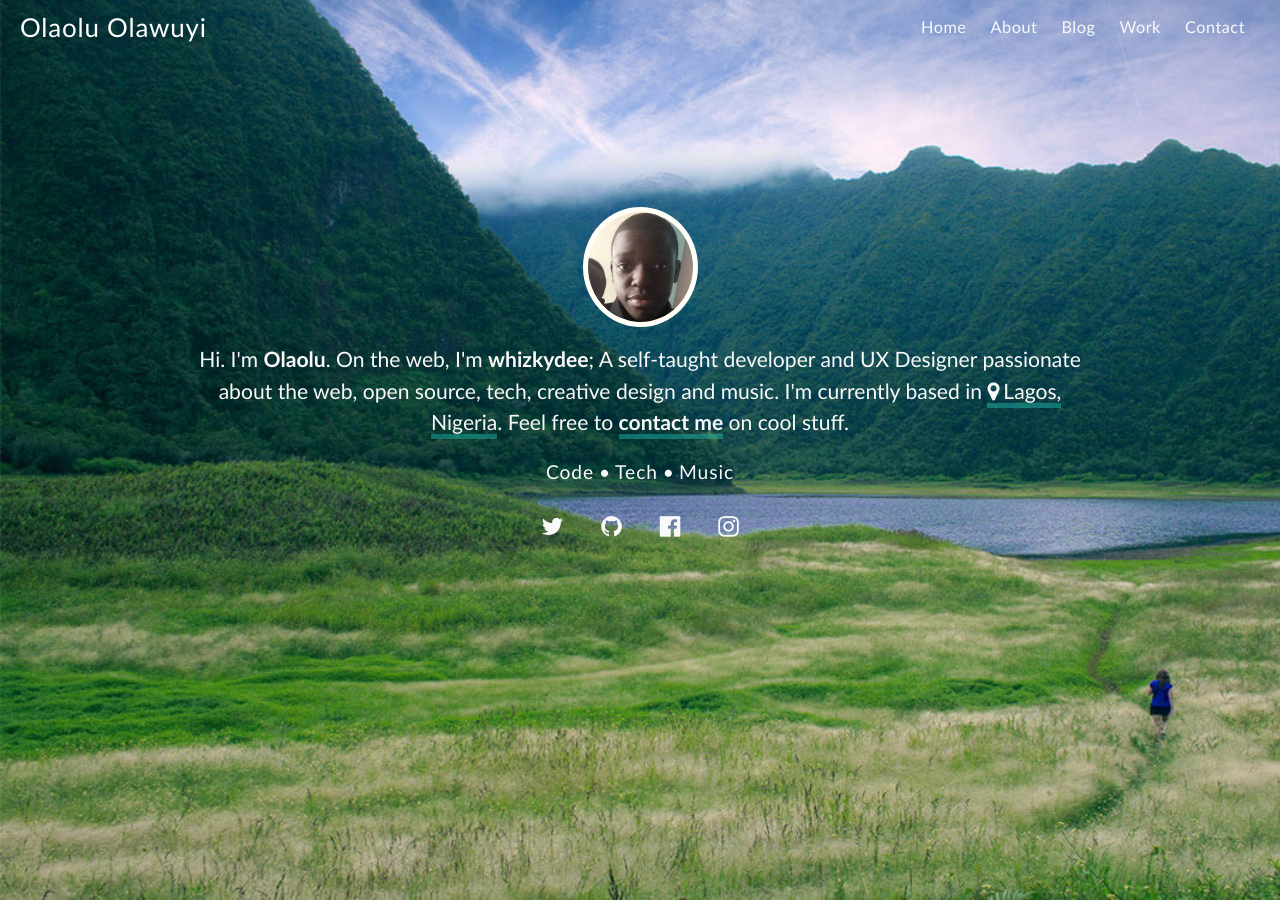
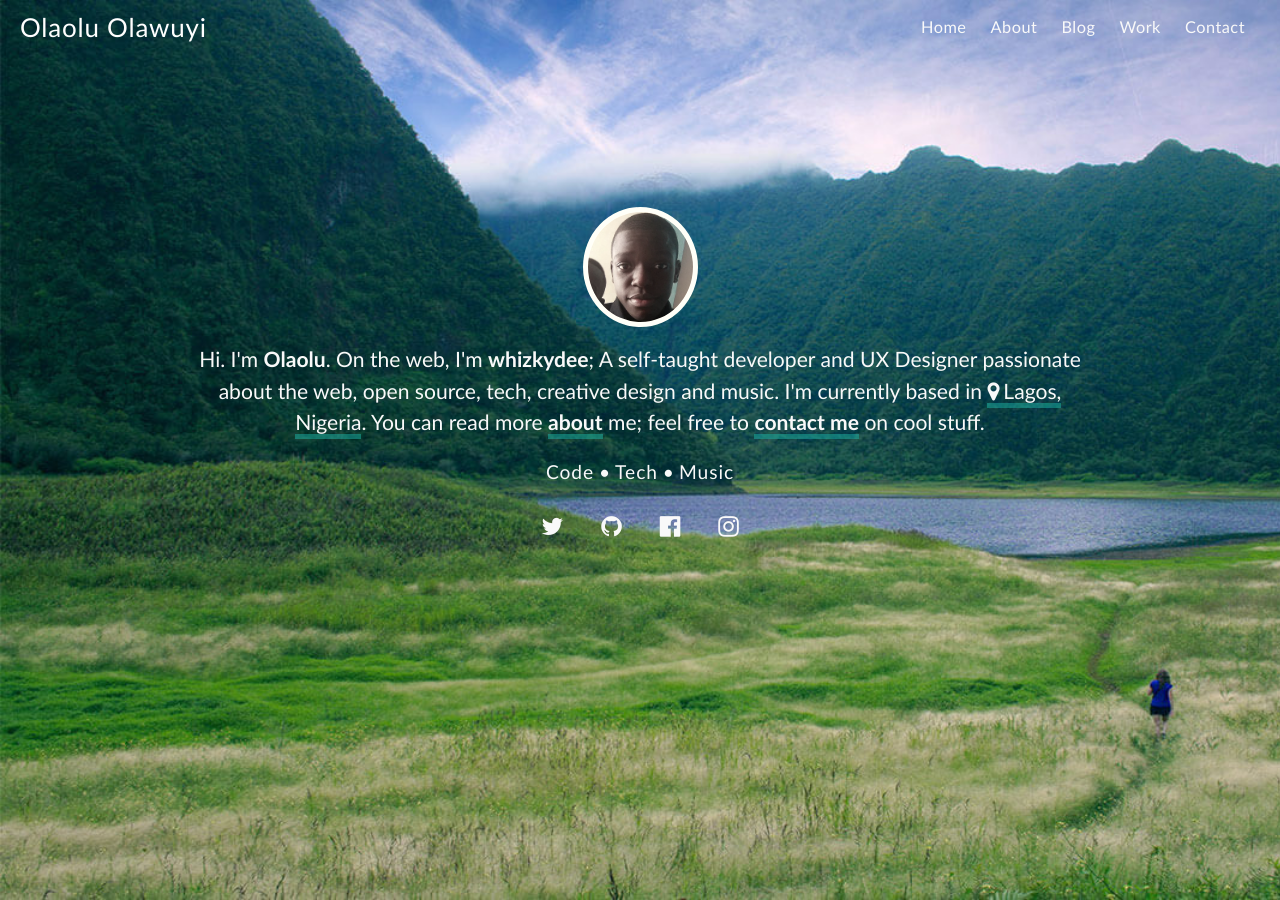
Before and after one commit to whizkydee/old-site, a Jekyll site: the page built from index.html, in a window 1280 px wide. Built offline with Jekyll 4.4.1, drawn with Linux system fonts in a browser that asks for light colours; some web fonts are replaced; the list of posts is cut into pages by our own code.

Commit message:
Update homepage description about me

```diff
--- a/index.html
+++ b/index.html
@@ -25,7 +25,7 @@
         <p class="about_text">
           Hi. I'm <b>Olaolu</b>. On the web, I'm <b>whizkydee</b>; A self-taught developer and
           UX Designer passionate about the web, open source, tech, creative design and music.
-          I'm currently based in <a href="https://www.google.com.ng/maps/place/Baruwa+Bus+Stop/@6.6037268,3.2696074,17z/data=!3m1!4b1!4m5!3m4!1s0x103b906469c14f0d:0x5551ee58e2c6209b!8m2!3d6.6037215!4d3.2717961" target="_blank" class="location"><span class="webtwicons location-icon"></span>Lagos, Nigeria</a>. Feel free to <a href="/contact"><b>contact me</b></a> on cool stuff.
+          I'm currently based in <a href="https://www.google.com.ng/maps/place/Baruwa+Bus+Stop/@6.6037268,3.2696074,17z/data=!3m1!4b1!4m5!3m4!1s0x103b906469c14f0d:0x5551ee58e2c6209b!8m2!3d6.6037215!4d3.2717961" target="_blank" class="location"><span class="webtwicons location-icon"></span>Lagos, Nigeria</a>. You can read more <a href="/about"><b>about</b></a> me; feel free to <a href="/contact"><b>contact me</b></a> on cool stuff.
         </p>
         <section class="my_interests">
           <span>Code</span> &bull;
```
